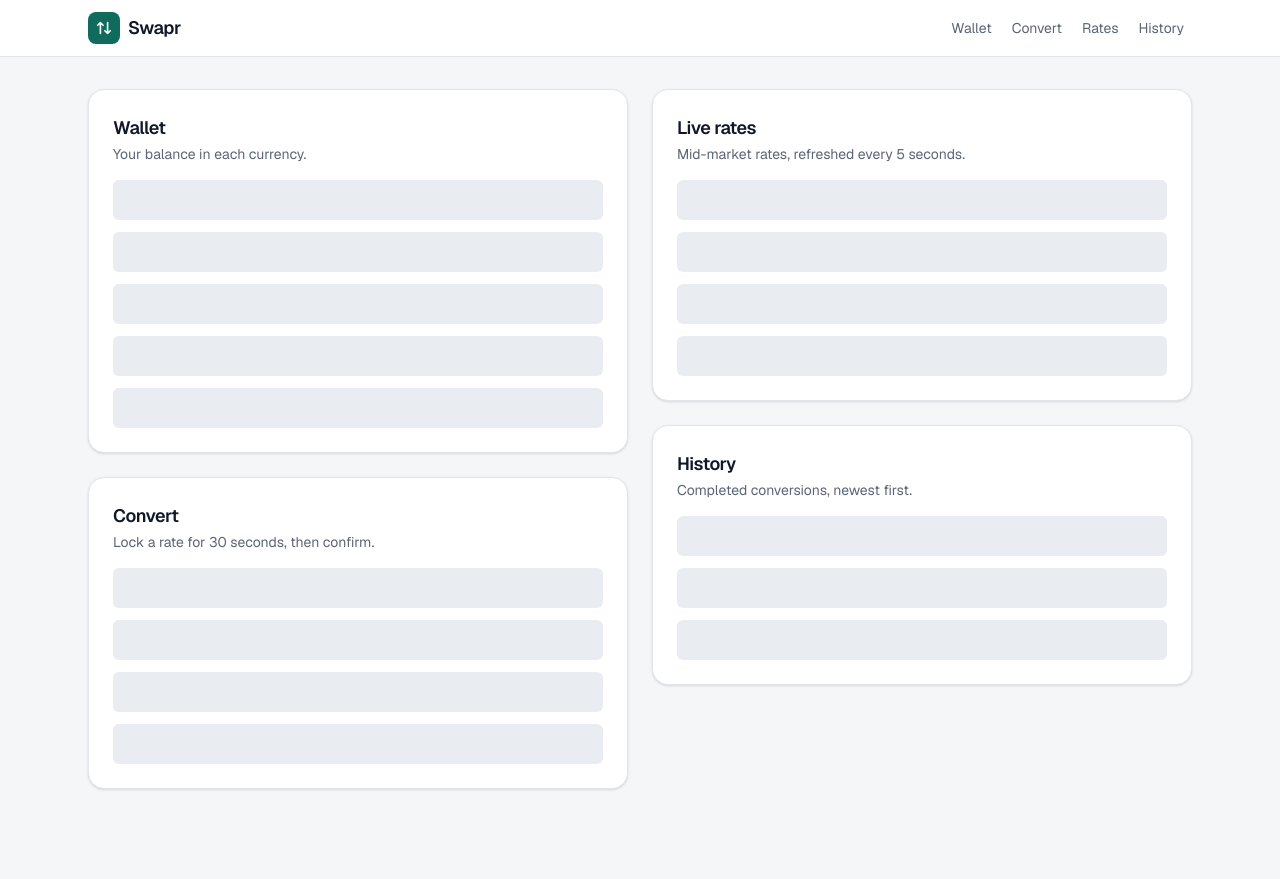
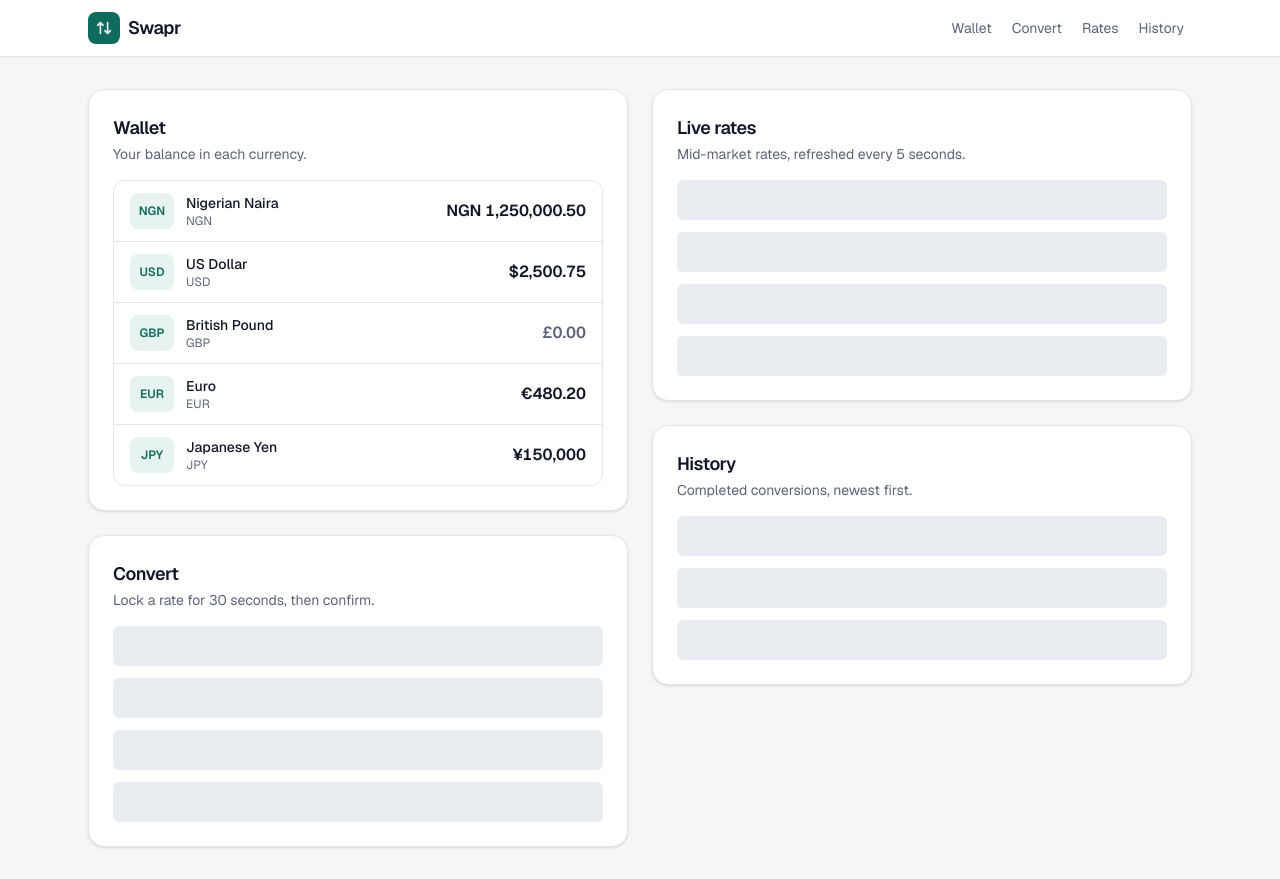
Before and after one commit to OluwabukolaAdelaka/9jasettlement-frontend-takehome, a Next.js app: page / in a window 1280 px wide. Before the commit the page ends 821 px from the top, so only its background shows below. Built offline with nearby package versions, Linux system fonts and the light colour scheme.

Commit message:
feat(wallet): show formatted balance per currency

```diff
--- a/src/app/page.tsx
+++ b/src/app/page.tsx
@@ -1,6 +1,7 @@
 import { AppHeader } from "@/components/layout/AppHeader";
 import { SectionPlaceholder } from "@/components/layout/SectionPlaceholder";
 import { Card } from "@/components/ui/Card";
+import { WalletCard } from "@/components/wallet/WalletCard";
 
 export default function Home() {
   return (
@@ -13,9 +14,7 @@ export default function Home() {
       >
         <h1 className="sr-only">Swapr wallet</h1>
         <div className="flex min-w-0 flex-col gap-4 sm:gap-6">
-          <Card id="wallet" title="Wallet" description="Your balance in each currency.">
-            <SectionPlaceholder rows={5} />
-          </Card>
+          <WalletCard />
           <Card id="convert" title="Convert" description="Lock a rate for 30 seconds, then confirm.">
             <SectionPlaceholder rows={4} />
           </Card>
--- /dev/null
+++ b/src/components/wallet/BalanceList.tsx
@@ -0,0 +1,39 @@
+import { CURRENCY_NAMES } from "@/domain/currency";
+import type { Balance } from "@/hooks/useBalances";
+import { Money } from "@/components/ui/Money";
+import { cx } from "@/lib/cx";
+
+
+export function BalanceList({ balances }: { balances: Balance[] }) {
+  return (
+    <ul className="divide-y divide-line rounded-xl border border-line">
+      {balances.map((balance) => {
+        const isZero = balance.minor === 0n;
+        return (
+          <li key={balance.currency} className="flex items-center justify-between gap-3 px-3 py-3 sm:px-4">
+            <div className="flex min-w-0 items-center gap-3">
+              <span
+                aria-hidden="true"
+                className="flex h-9 w-11 shrink-0 items-center justify-center rounded-lg bg-brand-soft text-xs font-semibold text-brand"
+              >
+                {balance.currency}
+              </span>
+              <div className="min-w-0">
+                <p className="truncate text-sm font-medium">{CURRENCY_NAMES[balance.currency]}</p>
+                <p className="text-xs text-ink-muted">
+                  <span className="sr-only">Currency code </span>
+                  {balance.currency}
+                </p>
+              </div>
+            </div>
+            <Money
+              minor={balance.minor}
+              currency={balance.currency}
+              className={cx("text-right font-semibold", isZero && "text-ink-muted")}
+            />
+          </li>
+        );
+      })}
+    </ul>
+  );
+}
--- /dev/null
+++ b/src/components/wallet/WalletCard.tsx
@@ -0,0 +1,17 @@
+"use client";
+
+import { SectionPlaceholder } from "@/components/layout/SectionPlaceholder";
+import { Card } from "@/components/ui/Card";
+import { useBalances } from "@/hooks/useBalances";
+import { BalanceList } from "./BalanceList";
+
+
+export function WalletCard() {
+  const balances = useBalances();
+
+  return (
+    <Card id="wallet" title="Wallet" description="Your balance in each currency.">
+      {balances.data ? <BalanceList balances={balances.data} /> : <SectionPlaceholder rows={5} />}
+    </Card>
+  );
+}
```
